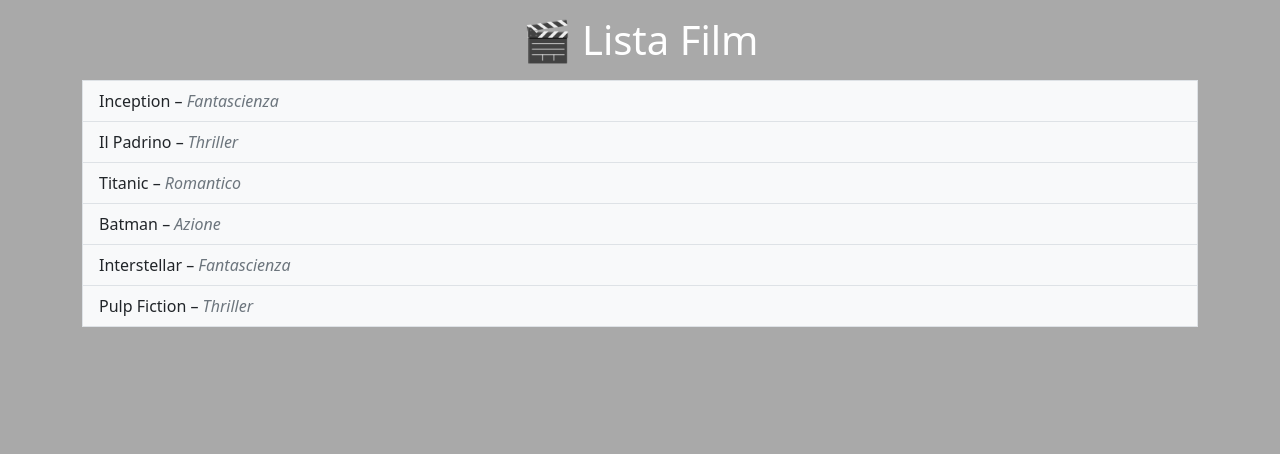
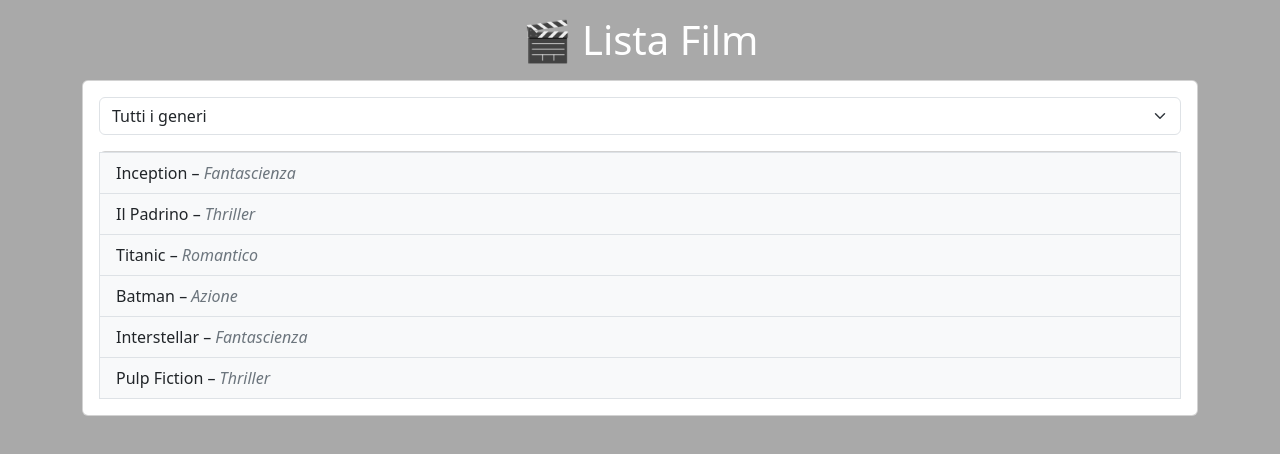
Before and after one commit to giuseppepetrazzuolo6/react-movie-filter, a React (Vite) app: page / in a window 1280 px wide. Shown: the top 454 px of the page. Built offline with nearby package versions, Linux system fonts and the light colour scheme.

Commit message:
added select menu

```diff
--- a/src/App.jsx
+++ b/src/App.jsx
@@ -15,16 +15,25 @@ function App() {
     <>
       <div className="container">
         <h1 className="text-white text-center my-3">🎬 Lista Film</h1>
-        <ul class="list-group">
+        <div className="card p-3">
+          <select className="form-select mb-3" aria-label="Default select example">
+            <option value="">Tutti i generi</option>
+            <option value="Fantascienza">Fantascienza</option>
+            <option value="Thriller">Thriller</option>
+            <option value="Romantico">Romantico</option>
+            <option value="Azione">Azione</option>
+          </select>
+          <ul className="list-group">
             {
               movie.map(item =>
-              <li class="list-group-item bg-light rounded-0" key={item.id}>
+                <li className="list-group-item bg-light rounded-0" key={item.id}>
                   {item.title} – <em className="text-secondary">{item.genre}</em>
                 </li>
               )
             }
           </ul>
         </div>
+      </div>
     </>
   )
 }
```
Lines whose indentation alone changed are shown as unchanged.
